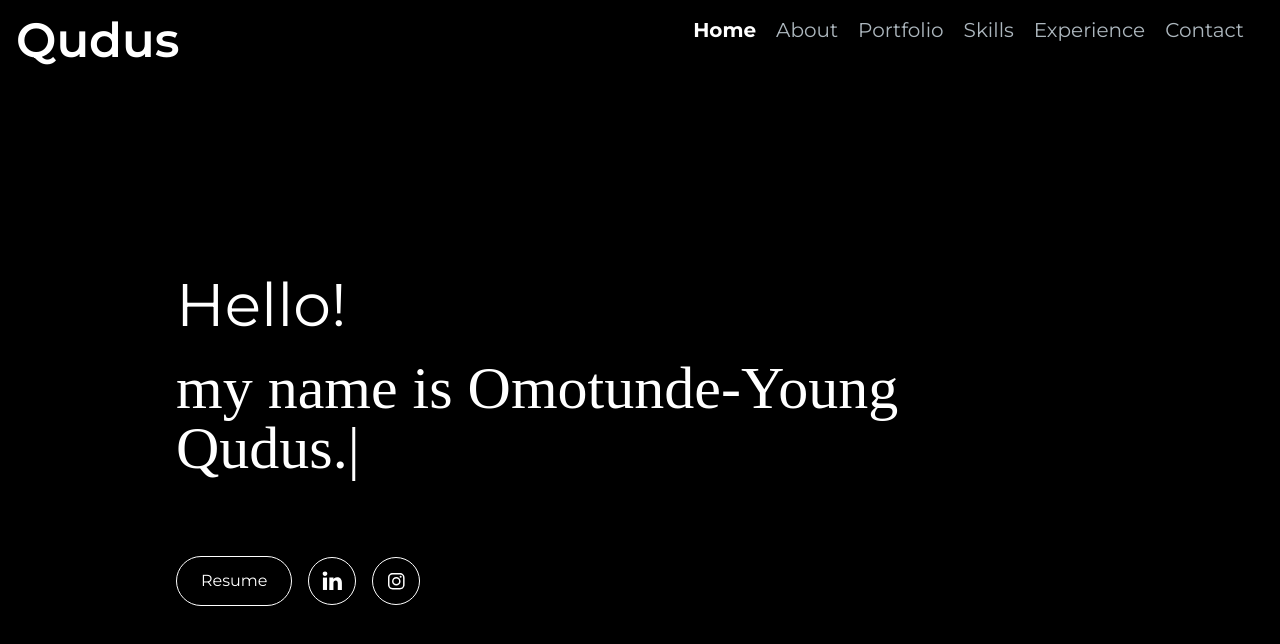
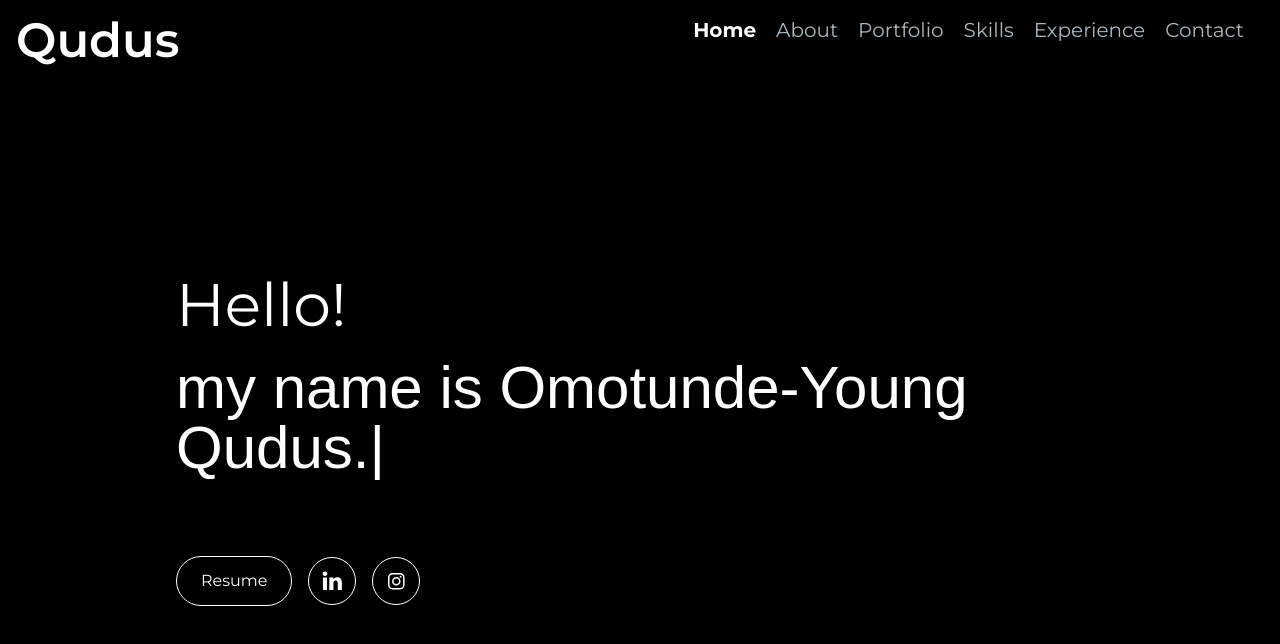
Before and after one commit to OluwafisayoIbrahim/QudusYoung, a Next.js app: page / in a window 1280 px wide. Shown: the top 644 px of the page. Built offline with nearby package versions, Linux system fonts and the light colour scheme.

Commit message:
Fixed typing animation

```diff
--- a/src/app/assets/Typewriter.js
+++ b/src/app/assets/Typewriter.js
@@ -25,7 +25,7 @@ const Typewriter = () => {
           whiteSpace: 'pre-line',
           minHeight: '2.5em',
           width: '100%',
-          fontFamily: "font-montserrat",
+          fontFamily: '"--font-montserrat", sans-serif',
           marginTop: "7px",
         }}
       />
```
